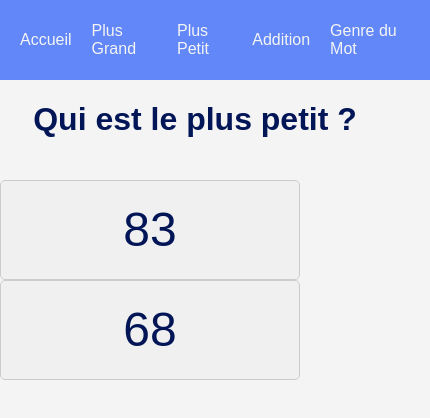
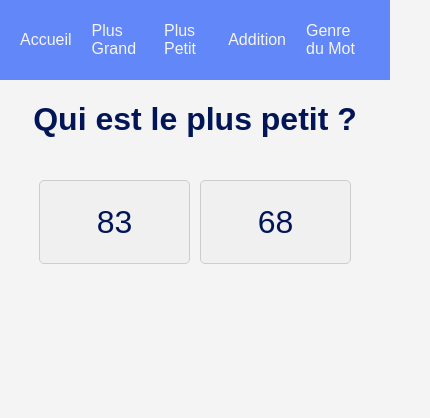
Before and after one commit to angeliquebesi/exosCP, a React (Vite) app: page /compare/less in a window 390 px wide. Shown: the top 418 px of the page, 430 px wide, since content can reach past the window. Built offline with nearby package versions, Linux system fonts and the light colour scheme.

Commit message:
feat: add responsive

```diff
--- a/src/components/AtomicComponents/ChoiceResponseButton.css
+++ b/src/components/AtomicComponents/ChoiceResponseButton.css
@@ -4,11 +4,12 @@
   border-radius: 5px;
   color: rgb(2, 22, 87);
   cursor: pointer;
-  font-size: 3em;
+  font-size: 2em;
   padding: 10px;
   text-align: center;
-  width: 300px;
-  height: 100px;
+  height: 10vh;
+  flex-grow: 1;
+  flex-basis: 0;
 }
 
 .choice-response-button:hover {
--- a/src/components/CompareWordTypeComponent.tsx
+++ b/src/components/CompareWordTypeComponent.tsx
@@ -14,7 +14,7 @@ function CompareWordTypeComponent({ wordType, condition }: Readonly<{wordType: W
   }
 
   return (
-    <div>
+    <div className="choice-response-container">
       <ChoiceResponseButton value={firstWord.nom} onClick={()=> checkResponse(firstWord)}/>
       <ChoiceResponseButton value={secondWord.nom} onClick={() => checkResponse(secondWord)}/>
     </div>
--- a/src/components/MoreLessComponents.tsx
+++ b/src/components/MoreLessComponents.tsx
@@ -22,7 +22,7 @@ function MoreLessComponents({ compareSymbol }: Readonly<MoreHighComponentsProps>
   }
 
   return (
-    <div>
+    <div className="choice-response-container">
       <ChoiceResponseButton value={ButtonValue1} onClick={() => compareValue(ButtonValue1, ButtonValue2)} />
       <ChoiceResponseButton value={ButtonValue2} onClick={() => compareValue(ButtonValue2, ButtonValue1)} />
     </div>
--- a/src/main.css
+++ b/src/main.css
@@ -1,3 +1,6 @@
+*{
+  box-sizing: border-box;
+}
 body {
   margin: 0;
   padding: 0;
@@ -22,6 +25,7 @@ nav {
 
 h1 {
   color: rgb(2, 22, 87);
+  text-align: center;
 }
 
 .page-container {
@@ -30,12 +34,23 @@ h1 {
   justify-content: center;
   align-items: center;
   gap: 20px;
+  width: 100%;
+  margin: 0 auto;
+}
+
+.choice-response-container {
+  display: flex;
+  justify-content: space-between;
+  align-items: stretch;
+  gap: 10px;
+  width: 80%;
 }
 
 .numeric-keypad {
   display: grid;
   grid-template-columns: repeat(3, 1fr);
   gap: 10px;
+  width: 80%;
 }
 
 .response-input {
```
